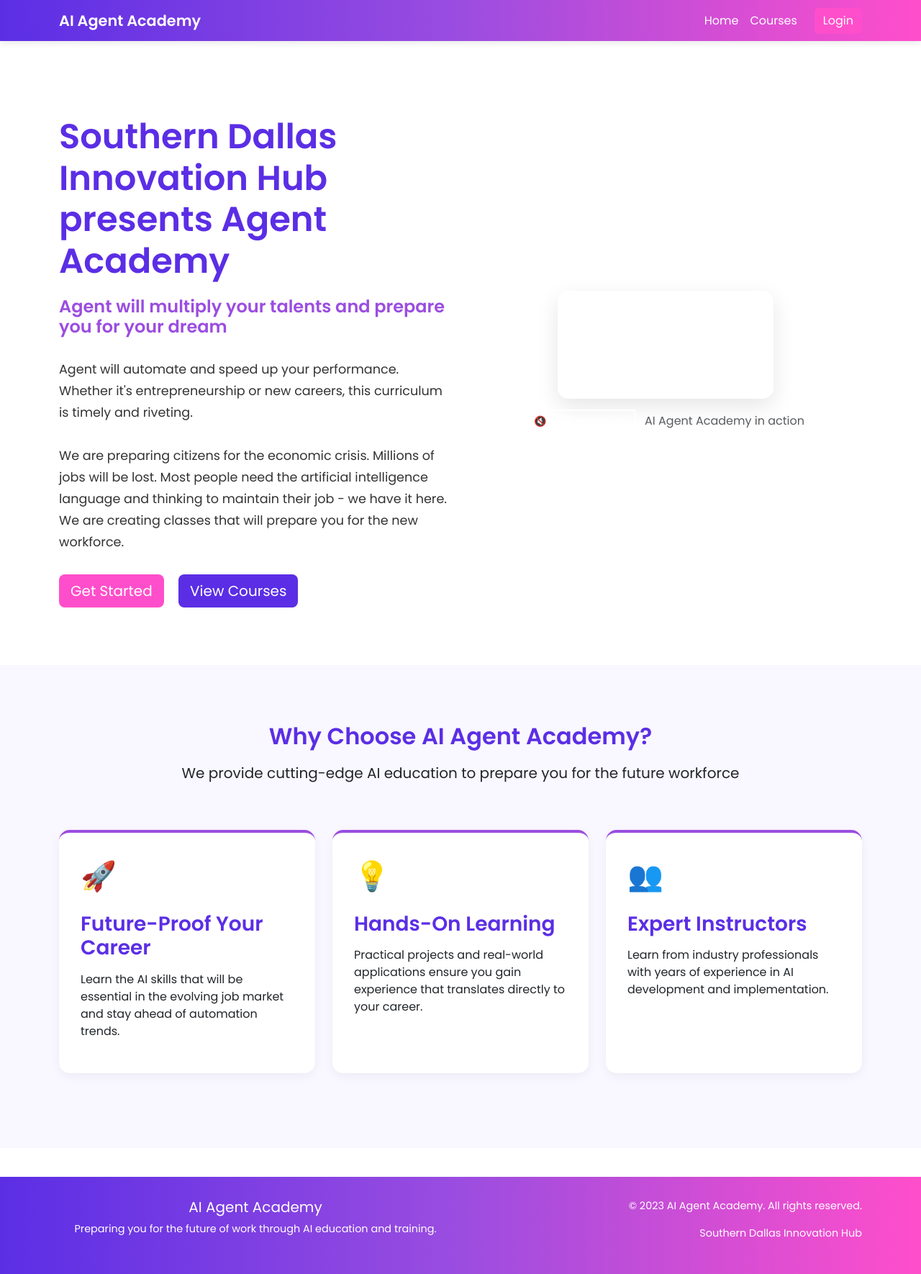
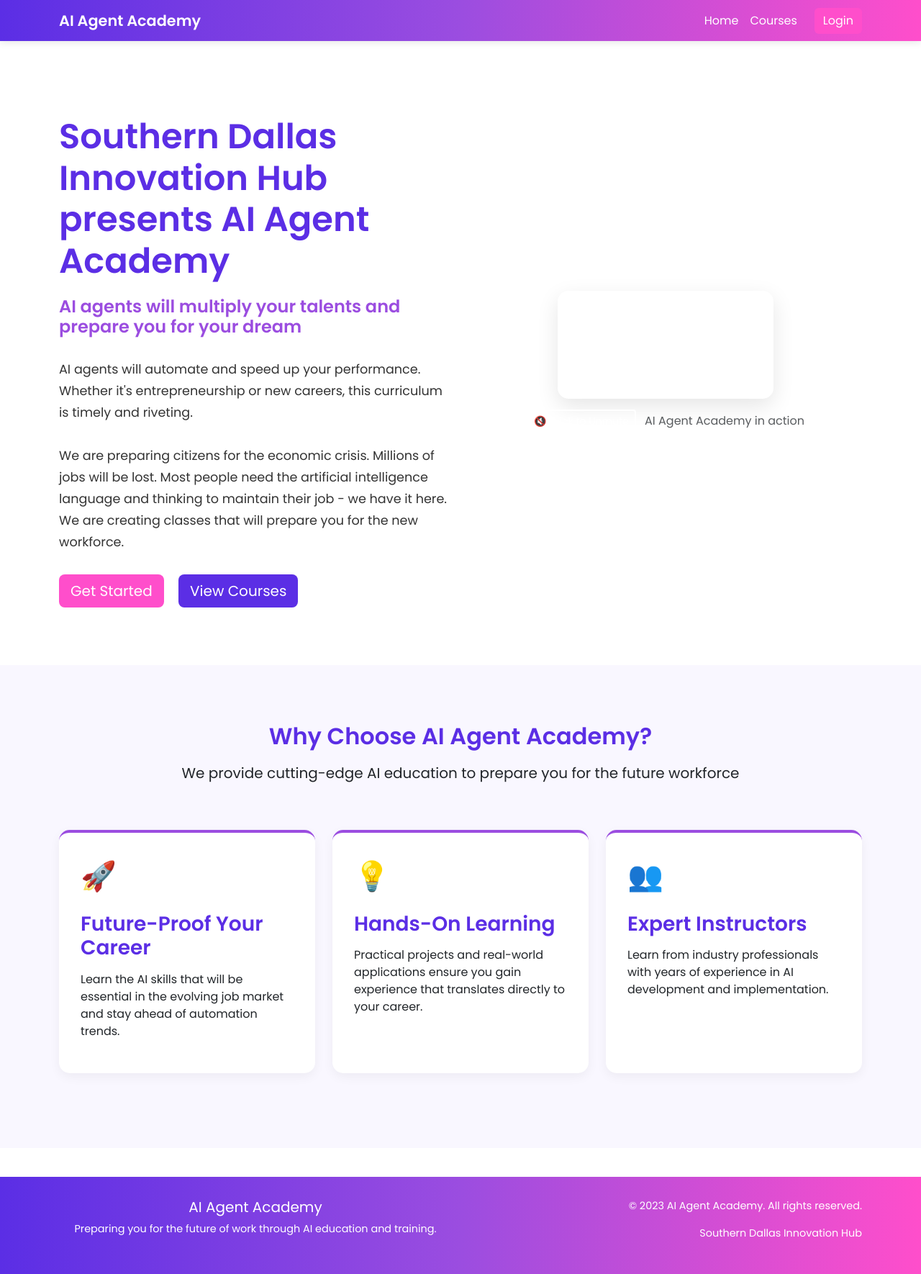
Before and after one commit to ItsFarhanAshraf/ai-agent-academy, a Django app: page / in a window 1280 px wide. Shown: the whole page at 72% size. Run offline with Django 5.2, Linux system fonts and the light colour scheme; data that the repository does not hold is empty; grey boxes are pictures that could not be loaded.

Commit message:
Updated home.html layout

```diff
--- a/templates/home.html
+++ b/templates/home.html
@@ -9,10 +9,10 @@
   <div class="container">
     <div class="row align-items-center">
       <div class="col-lg-6">
-        <h1 class="hero-title">Southern Dallas Innovation Hub presents Agent Academy</h1>
-        <h2 class="hero-subtitle">Agent will multiply your talents and prepare you for your dream</h2>
+        <h1 class="hero-title">Southern Dallas Innovation Hub presents AI Agent Academy</h1>
+        <h2 class="hero-subtitle">AI agents will multiply your talents and prepare you for your dream</h2>
         <p class="hero-text">
-         Agent will automate and speed up your performance. Whether it's entrepreneurship or new careers, this curriculum is timely and riveting.
+         AI agents will automate and speed up your performance. Whether it's entrepreneurship or new careers, this curriculum is timely and riveting.
         </p>
         <p class="hero-text">
           We are preparing citizens for the economic crisis. Millions of jobs will be lost. Most people need the artificial intelligence language and thinking to maintain their job - we have it here. We are creating classes that will prepare you for the new workforce.
```
